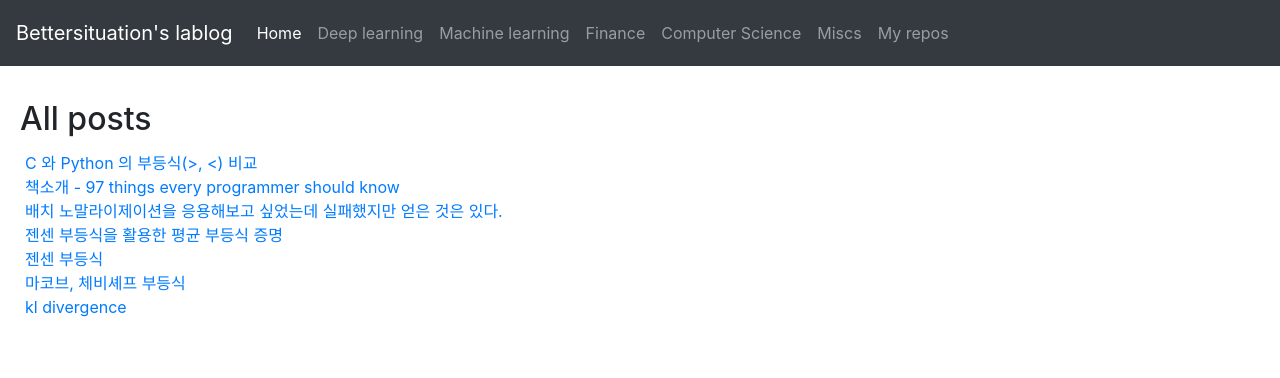
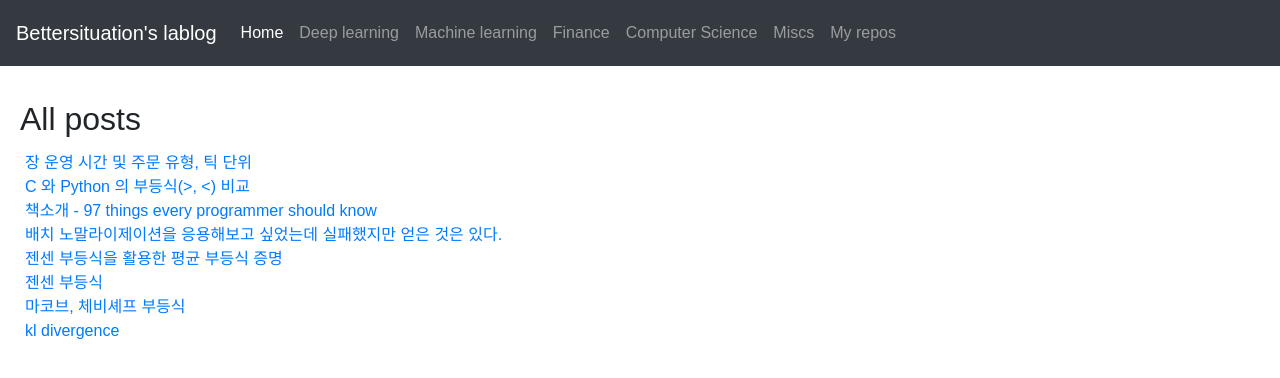
Before and after one commit to bettersituation/bettersituation.github.io, a Jekyll site: the page built from index.html, in a window 1280 px wide. Shown: the top 378 px of the page. Built offline with Jekyll 4.4.1, drawn with Linux system fonts in a browser that asks for light colours; some web fonts are replaced.

Commit message:
add post and font

```diff
--- a/_layouts/default.html
+++ b/_layouts/default.html
@@ -3,6 +3,8 @@
   <head>
     <meta charset="utf-8">
     <title>{{ page.title }}</title>
+    <link href="https://fonts.googleapis.com/css?family=Nanum+Gothic:400" rel="stylesheet">
+    <link href="https://fonts.googleapis.com/css?family=Poor+Story:400" rel="stylesheet">
     <link rel="stylesheet" href="https://maxcdn.bootstrapcdn.com/bootstrap/4.0.0/css/bootstrap.min.css" integrity="sha384-Gn5384xqQ1aoWXA+058RXPxPg6fy4IWvTNh0E263XmFcJlSAwiGgFAW/dAiS6JXm" crossorigin="anonymous">
     <link rel="stylesheet" href="/assets/css/styles.css">
   </head>
--- a/_layouts/post.html
+++ b/_layouts/post.html
@@ -1,6 +1,6 @@
 ---
 layout: default
 ---
-<h1>{{ page.title }}</h1>
+<h1 class="title">{{ page.title }}</h1>
 <br>
 {{ content }}
--- a/_layouts/topics.html
+++ b/_layouts/topics.html
@@ -1,11 +1,11 @@
 ---
 layout: default
 ---
-<h2>{{ page.topic | capitalize }}</h2>
-<ul>
+<h2 class="title">{{ page.topic | capitalize | replace: "-", " " }}</h2>
+<ul class="posts">
   {% assign filtered_posts = site.posts | where: 'topic', page.topic %}
-  {% for post in filtered_posts %}
     <li>
+      {% for post in filtered_posts %}
       <a href="{{ post.url }}">{{ post.title }}</a>
     </li>
   {% endfor %}
--- /dev/null
+++ b/_posts/2019-05-21-finance-market_time_order_type_tick_size.md
@@ -0,0 +1,35 @@
+---
+layout: post
+topic: finance
+title: 장 운영 시간 및 주문 유형, 틱 단위
+---
+
+#### 유가증권(코스피) 장 시간
+1) 장 개시 전 전일 종가 매매: 8:30 - 8:40
+2) 장전 동시호가 주문: 8:30 - 9:00 (호가 정보는 8:40분부터 표시, 체결 동시호가가 시가로 결정)
+3) 정규시장: 9:00 - 15:30 (마지막 10분은 동시호가 주문)
+4) 장후 종가거래 시간: 15:30 - 16:00 (처음 10분은 주문만 접수)
+5) 시간외 동시호가 시간: 16:00 - 18:00 (10분 단위 체결)
+
+---
+
+#### 주문유형
+1) 지정가 주문
+2) 시장가 주문
+3) 조건부지정가 주문: 지정가 주문으로 매매하다가 장 종료 전 동시호가 시간 때에 시장
+가 주문으로 자동 변경
+4) 최유리지정가 주문: 상대방 최우선호가 가격으로 지정가 주문하는 것과 동일
+5) IOC(Immediate Or Cancel): 즉시 체결량 제외한 주문 잔량을 전량 취소하는 주문 option
+6) FOK(Fill Or Kill): 주문량 전량 체결 불가능 시 전량 취소하는 주문 Option
+
+---
+
+#### 틱 단위
+- 가격 < 1,000: 1원
+- 1,000 &le; 가격 < 5,000: 5원
+- 5,000 &le; 가격 < 10,000: 10원
+- 10,000 &le; 가격 < 50,000: 50원
+- 50,000 &le; 가격 < 100,000: 100원
+- 100,000 &le; 가격 < 500,000: 500원
+- 500,000 &le; 가격 : 1,000원
+**ETF 및 ELW 는 가격범위 상관없이 5원
--- a/_sass/main.scss
+++ b/_sass/main.scss
@@ -15,3 +15,15 @@ ul {
 pre {
   background-color: #EEEEEE;
 }
+nav {
+    font-family: 'Poor Story', sans-serif;
+}
+.posts {
+    font-family: 'Poor Story', sans-serif;
+}
+.title {
+    font-family: 'Poor Story', sans-serif;
+}
+body {
+  font-family: 'Nanum Gothic', sans-serif;
+}
--- a/index.html
+++ b/index.html
@@ -2,8 +2,8 @@
 layout: default
 title: bettersituation's lablog
 ---
-<h2>All posts</h2>
-<ul>
+<h2 class="title">All posts</h2>
+<ul class="posts">
   {% for post in site.posts %}
   <li>
     <a href="{{ post.url }}">{{ post.title }}</a>
```
